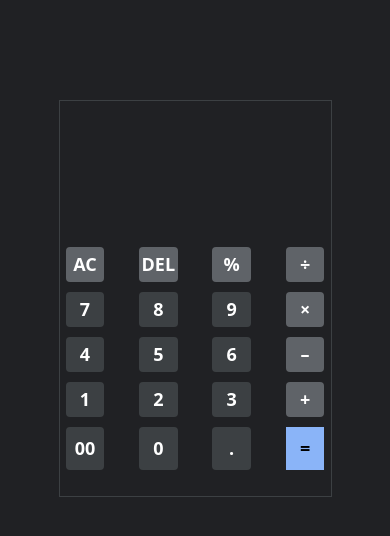
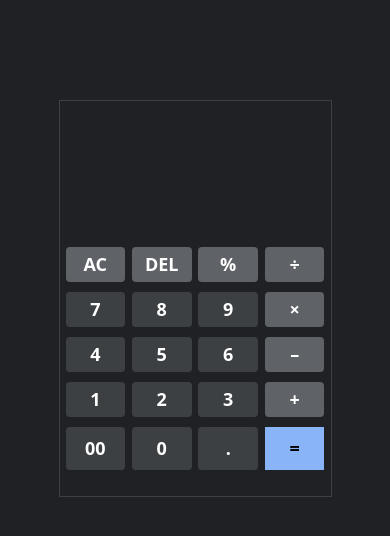
Before and after one commit to itsshawondevs/calculator, a plain HTML site: page index.html in a window 390 px wide. Drawn offline with nearby package versions, Linux system fonts and the light colour scheme.

Commit message:
button width update

```diff
--- a/index.html
+++ b/index.html
@@ -12,34 +12,34 @@
             <h3 class="result text-white text-right text-[26px] bg-[transparent] mt-[10px]border border-[#3c4043] w-full h-[90px] p-[10px] hover:bg-[#303134] rounded-[10px] overflow-hidden"></h3>
             <div class="btn_area text-white text-[18px] font-semibold w-full mt-[50px] mb-[20px] flex gap-[10px] flex-col justify-between">
                 <div class="first_row flex justify-between ">
-                    <button class="ac w-[15%] sm:w-[23%] bg-[#5f6368] rounded-[4px] py-[4px] sm:py-[8px] hover:bg-[#70757a]">AC</button>
-                    <button class="del w-[15%] sm:w-[23%] bg-[#5f6368] rounded-[4px] py-[4px] sm:py-[8px] hover:bg-[#70757a]">DEL</button>
-                    <button class="parcent w-[15%] sm:w-[23%] bg-[#5f6368] rounded-[4px] py-[4px] sm:py-[8px] hover:bg-[#70757a]">%</button>
-                    <button class="divided w-[15%] sm:w-[23%] bg-[#5f6368] rounded-[4px] py-[4px] sm:py-[8px] hover:bg-[#70757a]">÷</button>
+                    <button class="ac w-[23%] sm:w-[23%] bg-[#5f6368] rounded-[4px] py-[4px] sm:py-[8px] hover:bg-[#70757a]">AC</button>
+                    <button class="del w-[23%] bg-[#5f6368] rounded-[4px] py-[4px] sm:py-[8px] hover:bg-[#70757a]">DEL</button>
+                    <button class="parcent w-[23%] bg-[#5f6368] rounded-[4px] py-[4px] sm:py-[8px] hover:bg-[#70757a]">%</button>
+                    <button class="divided w-[23%] bg-[#5f6368] rounded-[4px] py-[4px] sm:py-[8px] hover:bg-[#70757a]">÷</button>
                 </div>
                 <div class="second_row flex justify-between ">
-                    <button class="seven w-[15%] sm:w-[23%] bg-[#3c4043] rounded-[4px] py-[4px] sm:py-[8px] hover:bg-[#424548]">7</button>
-                    <button class="eight w-[15%] sm:w-[23%] bg-[#3c4043] rounded-[4px] py-[4px] sm:py-[8px] hover:bg-[#424548]">8</button>
-                    <button class="nine w-[15%] sm:w-[23%] bg-[#3c4043] rounded-[4px] py-[4px] sm:py-[8px] hover:bg-[#424548]">9</button>
-                    <button class="into w-[15%] sm:w-[23%] bg-[#5f6368] rounded-[4px] py-[4px] sm:py-[8px] hover:bg-[#70757a]">×</button>
+                    <button class="seven w-[23%] bg-[#3c4043] rounded-[4px] py-[4px] sm:py-[8px] hover:bg-[#424548]">7</button>
+                    <button class="eight w-[23%] bg-[#3c4043] rounded-[4px] py-[4px] sm:py-[8px] hover:bg-[#424548]">8</button>
+                    <button class="nine w-[23%] bg-[#3c4043] rounded-[4px] py-[4px] sm:py-[8px] hover:bg-[#424548]">9</button>
+                    <button class="into w-[23%] bg-[#5f6368] rounded-[4px] py-[4px] sm:py-[8px] hover:bg-[#70757a]">×</button>
                 </div>
                 <div class="third_row flex justify-between ">
-                    <button class="four w-[15%] sm:w-[23%] bg-[#3c4043] rounded-[4px] py-[4px] sm:py-[8px] hover:bg-[#424548]">4</button>
-                    <button class="five w-[15%] sm:w-[23%] bg-[#3c4043] rounded-[4px] py-[4px] sm:py-[8px] hover:bg-[#424548]">5</button>
-                    <button class="six w-[15%] sm:w-[23%] bg-[#3c4043] rounded-[4px] py-[4px] sm:py-[8px] hover:bg-[#424548]">6</button>
-                    <button class="minus w-[15%] sm:w-[23%] bg-[#5f6368] rounded-[4px] py-[4px] sm:py-[8px] hover:bg-[#70757a]">–</button>
+                    <button class="four w-[23%] bg-[#3c4043] rounded-[4px] py-[4px] sm:py-[8px] hover:bg-[#424548]">4</button>
+                    <button class="five w-[23%] bg-[#3c4043] rounded-[4px] py-[4px] sm:py-[8px] hover:bg-[#424548]">5</button>
+                    <button class="six w-[23%] bg-[#3c4043] rounded-[4px] py-[4px] sm:py-[8px] hover:bg-[#424548]">6</button>
+                    <button class="minus w-[23%] bg-[#5f6368] rounded-[4px] py-[4px] sm:py-[8px] hover:bg-[#70757a]">–</button>
                 </div>
                 <div class="fourth_row flex justify-between ">
-                    <button class="one w-[15%] sm:w-[23%] bg-[#3c4043] rounded-[4px] py-[4px] sm:py-[8px] hover:bg-[#424548]">1</button>
-                    <button class="two w-[15%] sm:w-[23%] bg-[#3c4043] rounded-[4px] py-[4px] sm:py-[8px] hover:bg-[#424548]">2</button>
-                    <button class="three w-[15%] sm:w-[23%] bg-[#3c4043] rounded-[4px] py-[4px] sm:py-[8px] hover:bg-[#424548]">3</button>
-                    <button class="plus w-[15%] sm:w-[23%] bg-[#5f6368] rounded-[4px] py-[4px] sm:py-[8px] hover:bg-[#70757a]">+</button>
+                    <button class="one w-[23%] bg-[#3c4043] rounded-[4px] py-[4px] sm:py-[8px] hover:bg-[#424548]">1</button>
+                    <button class="two w-[23%] bg-[#3c4043] rounded-[4px] py-[4px] sm:py-[8px] hover:bg-[#424548]">2</button>
+                    <button class="three w-[23%] bg-[#3c4043] rounded-[4px] py-[4px] sm:py-[8px] hover:bg-[#424548]">3</button>
+                    <button class="plus w-[23%] bg-[#5f6368] rounded-[4px] py-[4px] sm:py-[8px] hover:bg-[#70757a]">+</button>
                 </div>
                 <div class="last_row flex justify-between ">
-                    <button class="double_jiro w-[15%] sm:w-[23%] bg-[#3c4043] rounded-[4px] py-[4px] sm:py-[8px] hover:bg-[#424548]">00</button>
-                    <button class="jiro w-[15%] sm:w-[23%] bg-[#3c4043] rounded-[4px] py-[4px] sm:py-[8px] hover:bg-[#424548]">0</button>
-                    <button class="point w-[15%] sm:w-[23%] bg-[#3c4043] rounded-[4px] py-[4px] sm:py-[8px] hover:bg-[#424548]">.</button>
-                    <button class="equal w-[15%] sm:w-[23%] text-black bg-[#8ab4f8] round py-[4px] sm:py-[8px] py-[8px] hover:bg-[#aecbfa]">=</button>
+                    <button class="double_jiro w-[23%] bg-[#3c4043] rounded-[4px] py-[4px] sm:py-[8px] hover:bg-[#424548]">00</button>
+                    <button class="jiro w-[23%] bg-[#3c4043] rounded-[4px] py-[4px] sm:py-[8px] hover:bg-[#424548]">0</button>
+                    <button class="point w-[23%] bg-[#3c4043] rounded-[4px] py-[4px] sm:py-[8px] hover:bg-[#424548]">.</button>
+                    <button class="equal w-[23%] text-black bg-[#8ab4f8] round py-[4px] sm:py-[8px] py-[8px] hover:bg-[#aecbfa]">=</button>
                 </div>
             </div>
         </div>
```
